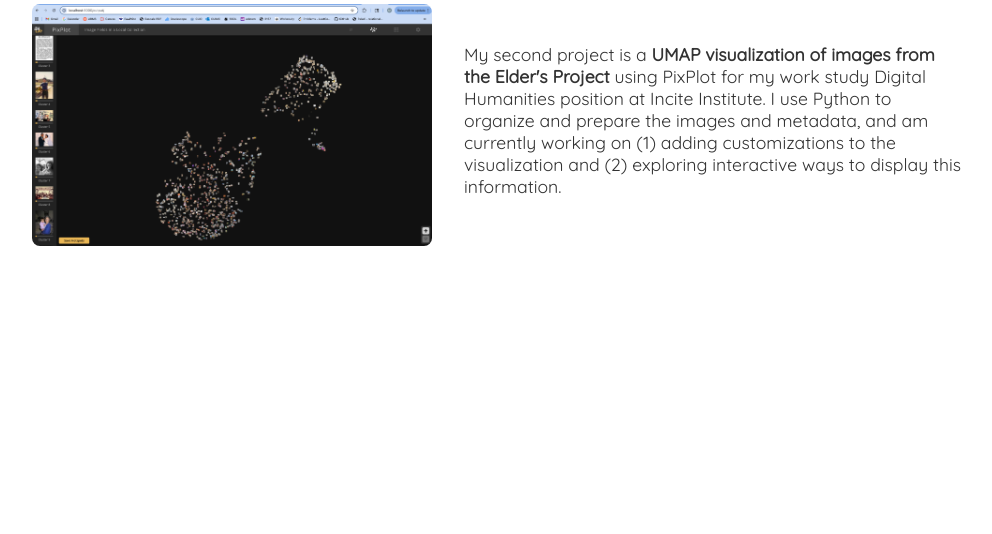
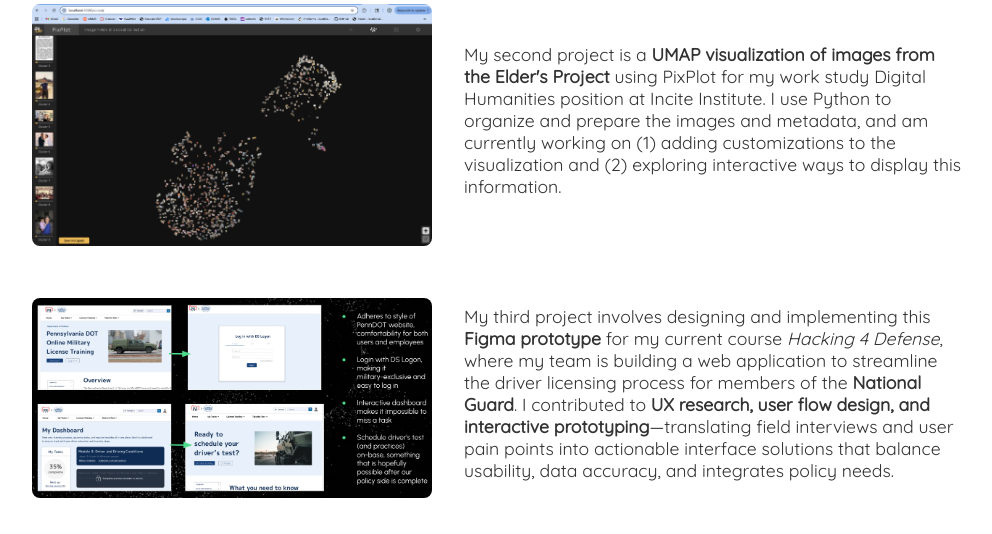
Before and after one commit to michellesynlee/myportfolio, a Flask app: page / in a window 1280 px wide. Shown: the part 894-1428 px from the top of the page, without its empty margins (142-1134 px from the left). Before the commit the page ends 1140 px from the top, so only its background shows below. Run offline with Flask 3, Linux system fonts and the light colour scheme.

Commit message:
New project

```diff
--- a/templates/index.html
+++ b/templates/index.html
@@ -88,6 +88,28 @@
     </p>
     </div>
 
+
+  <!-- Third project: Web App -->
+  <div class="project-single"
+     style="display: flex; align-items: center; justify-content: center; gap: 2rem; flex-wrap: wrap; margin-top: 3rem;">
+
+    <div style="position: relative; width: 100%; max-width: 400px;">
+        <img
+        src="{{ url_for('static', filename='h4d-figma.png') }}"
+        alt="Screenshot of H4D Figma Design"
+        style="width: 100%; border-radius: 8px; object-fit: cover;">
+    </div>
+
+    <p class="caption" style="max-width: 500px; font-size: 1.1rem;">
+        My third project involves designing and implementing this <strong>Figma prototype</strong> for my current course
+        <em>Hacking 4 Defense</em>, where my team is building a web application to streamline the driver licensing
+        process for members of the <strong>National Guard</strong>. I contributed to <strong>UX research, user flow design, and interactive
+        prototyping</strong>—translating field interviews and user pain points into actionable interface solutions that balance
+        usability, data accuracy, and integrates policy needs.
+    </p>
+    </div>
+
+
 </div>
 
 {% endblock %}
```
Also changed, not shown: static/h4d-figma.png (added).
